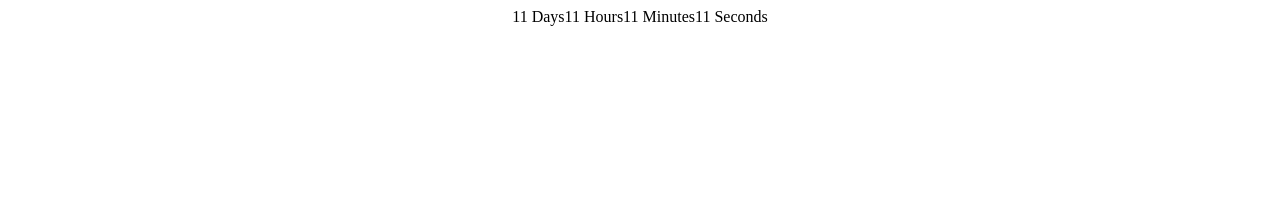
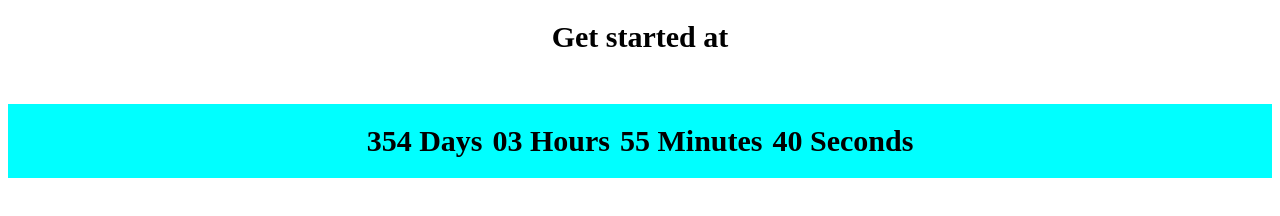
Before and after one commit to YaremaV/goit-js-hw-11-timer, a plain HTML site: page index.html in a window 1280 px wide. Drawn offline with Linux system fonts and the light colour scheme.

Commit message:
Добавил код для решения обратного отсчёта таймера

```diff
--- a/index.html
+++ b/index.html
@@ -4,27 +4,30 @@
     <meta charset="UTF-8">
     <meta http-equiv="X-UA-Compatible" content="IE=edge">
     <meta name="viewport" content="width=device-width, initial-scale=1.0">
+    <link rel="stylesheet" href="./styles.css">
     <title>Timer</title>
 </head>
 <body>
-    <div style="display:flex; justify-content: center;align-items: center;" class="timer" id="timer-1">
+  <h1 class="title">Get started at</h1>
+    <div  class="timer" id="timer-1">
+
   <div class="field">
-    <span class="value" data-value="days">11</span>
+    <span class="value" data-value="days"></span>
     <span class="label">Days</span>
   </div>
 
   <div class="field">
-    <span class="value" data-value="hours">11</span>
+    <span class="value" data-value="hours"></span>
     <span class="label">Hours</span>
   </div>
 
   <div class="field">
-    <span class="value" data-value="mins">11</span>
+    <span class="value" data-value="mins"></span>
     <span class="label">Minutes</span>
   </div>
 
   <div class="field">
-    <span class="value" data-value="secs">11</span>
+    <span class="value" data-value="secs"></span>
     <span class="label">Seconds</span>
   </div>
 </div>
--- a/index.js
+++ b/index.js
@@ -3,39 +3,56 @@ const refs = {
     days: document.querySelector('span[data-value="days"]'),
     hours: document.querySelector('span[data-value="hours"]'),
     mins: document.querySelector('span[data-value="mins"]'),
-    secs: document.querySelector('span[data-value="secs"]')
+    secs: document.querySelector('span[data-value="secs"]'),
+    timer: document.getElementById('#timer-1')
 }
+class CountdownTimer {
+  constructor({ targetDate, selector }) {
+    this.intervalId = null;
+    this.targetDate = targetDate;
+    this.selector = selector;
+    this.onTick = this.updateClockFace;
+
+    this.start()
 
 
-class CountdownTimer {
-  constructor({ onTick }) {
-    this.intervalId = null;
-    this.isActive = false;
-    this.onTick = onTick;
-
-    // this.init();
   }
 
-    getTimeComponents(time) {
+   start() {
+    this.intervalId = setInterval(() => {
+      const targetDate = this.targetDate.getTime();
+      const currentTime = Date.now();
+      const deltaTime = targetDate - currentTime;
+      const time = this.getTimeComponents(deltaTime);
+
+      this.onTick(time);
+    }, 1000);
+  }
+
+  getTimeComponents(time) {
     const days = Math.floor(time / (1000 * 60 * 60 * 24));
-    const hours = this.pad(
-      Math.floor((time % (1000 * 60 * 60 * 24)) / (1000 * 60 * 60)),
-    );
+    const hours = this.pad(Math.floor((time % (1000 * 60 * 60 * 24)) / (1000 * 60 * 60)));
     const mins = this.pad(Math.floor((time % (1000 * 60 * 60)) / (1000 * 60)));
     const secs = this.pad(Math.floor((time % (1000 * 60)) / 1000));
 
     return {days, hours, mins, secs };
   }
 
-  /*
-   * Принимает число, приводит к строке и добавляет в начало 0 если число меньше 2-х знаков
-   */
   pad(value) {
     return String(value).padStart(2, '0');
   }
+
+ updateClockFace(time = {days, hours, mins, secs }) {
+  const timerEl = document.querySelector(this.selector);
+    for (const key in time) {
+      const valueEl = timerEl.querySelector(`[data-value="${key}"]`);
+      valueEl.innerHTML = `<span>${time[key]}</span>`;
+    }
+
+}
 }
 
 const timer = new CountdownTimer({
   selector: '#timer-1',
-  targetDate: new Date('Jul 17, 2019'),
+  targetDate: new Date('Jul 27, 2022'),
 });
--- /dev/null
+++ b/styles.css
@@ -0,0 +1,31 @@
+.timer{
+    display: flex;
+    justify-content: center;
+    align-items: center;
+    margin-top: 50px;
+    padding-top: 20px;
+    padding-bottom: 20px;
+
+    font-weight: 700;
+    font-size: 30px;
+
+    background-color: aqua;
+    color: #000;;
+}
+
+.field{
+    margin-right: 10px;
+}
+
+.field:last-child{
+margin-right: 0;
+}
+
+.title{
+display: flex;
+justify-content: center;
+align-items: center;
+
+     font-weight: 700;
+    font-size: 30px;
+}
```
